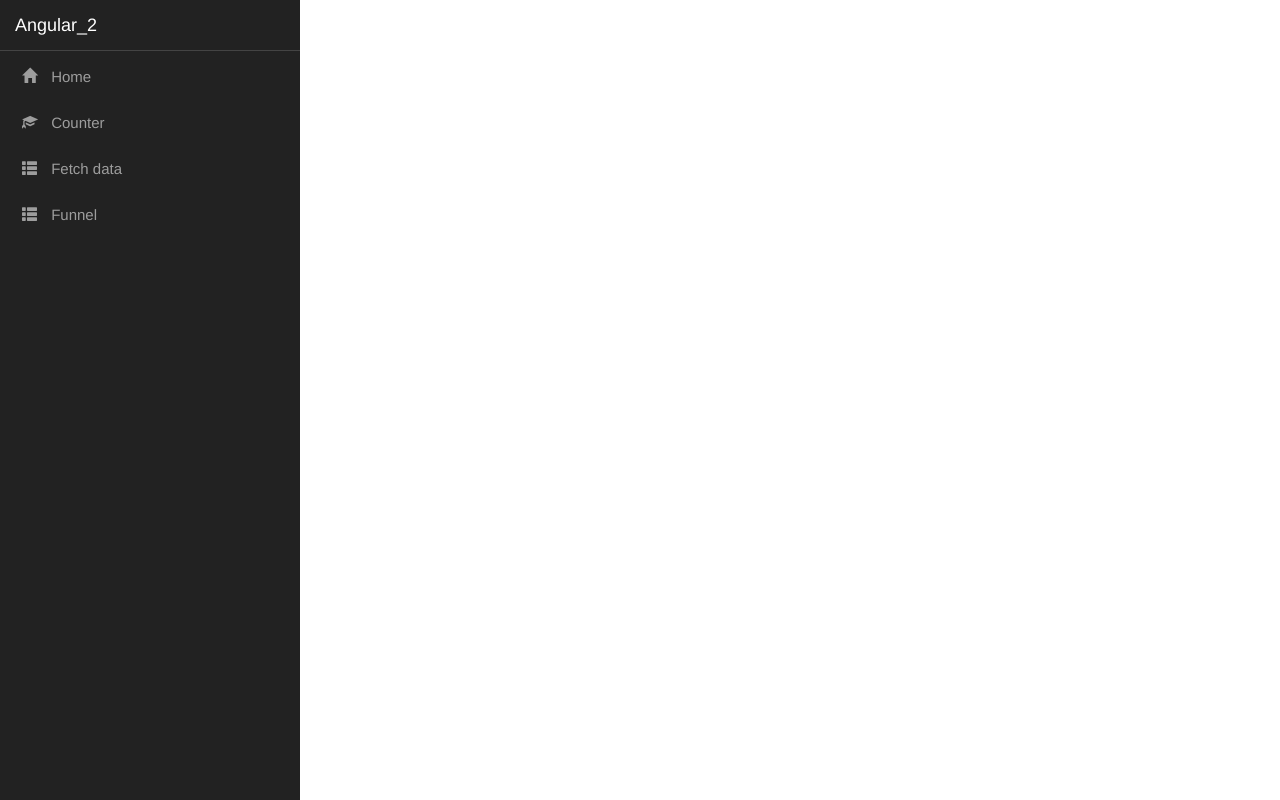
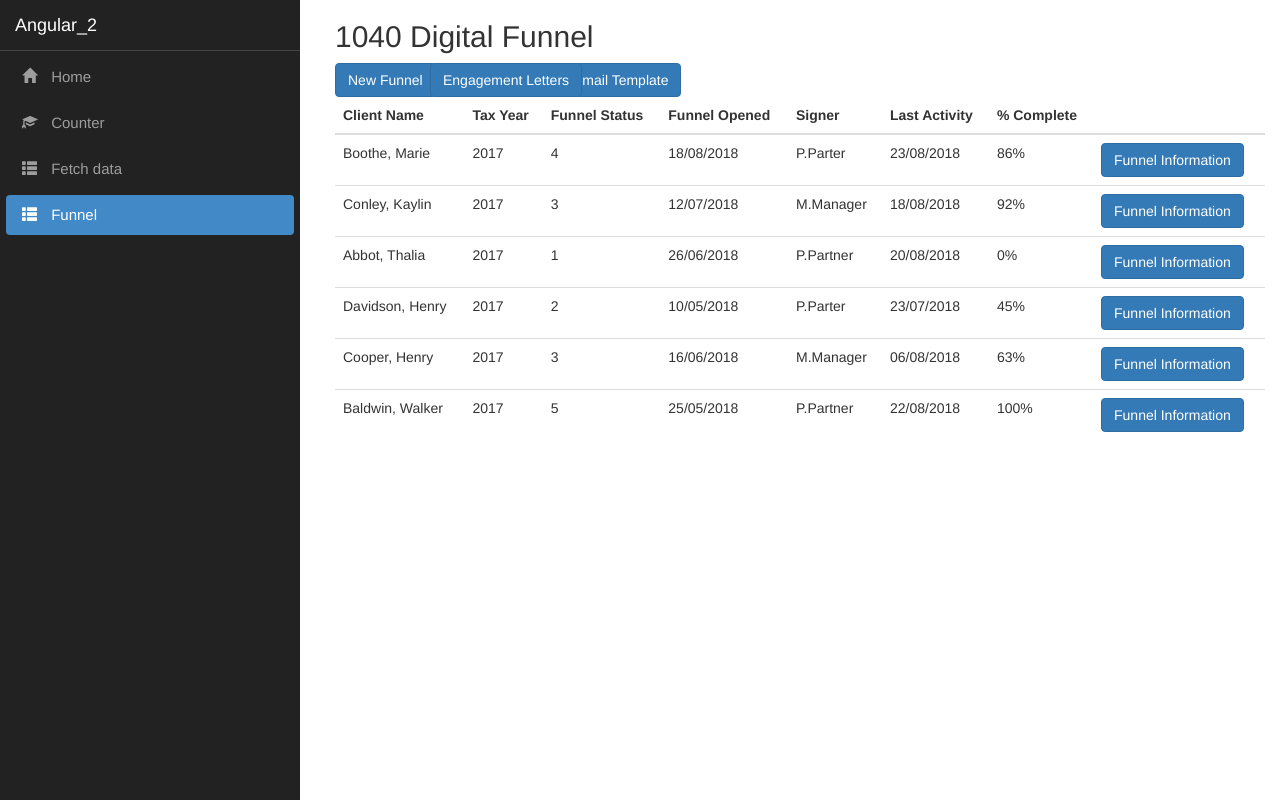
Before and after one commit to ndvarpe/Angular6-With-Grid, an Angular app in the folder Angular 2/ClientApp/: page /funnel in a window 1280 px wide. Before the commit this address led to /. Built offline with nearby package versions, Linux system fonts and the light colour scheme.

Commit message:
Dummy view and links added.

```diff
--- a/Angular 2/ClientApp/src/app/app.module.ts
+++ b/Angular 2/ClientApp/src/app/app.module.ts
@@ -28,6 +28,7 @@ import { FunnelComponent } from './components/funnel/funnel.component';
       { path: '', component: HomeComponent, pathMatch: 'full' },
       { path: 'counter', component: CounterComponent },
       { path: 'fetch-data', component: FetchDataComponent },
+      { path: 'funnel', component: FunnelComponent }
     ])
   ],
   providers: [],
--- a/Angular 2/ClientApp/src/app/components/funnel/funnel.component.html
+++ b/Angular 2/ClientApp/src/app/components/funnel/funnel.component.html
@@ -1,3 +1,56 @@
-<p>
-  funnel works!
-</p>
+<div class='card'>
+  <div class='card-header'>
+    <h2>{{pageTitle}}</h2>
+  </div>
+  <div class='card-body'>
+    <div class='row'>
+      <div class='col-md-1'>
+        <button class='btn btn-primary'>
+          New Funnel
+        </button>
+      </div>
+      <div class='col-md-2' style="padding-left:30px">
+        <button class='btn btn-primary'>
+          Engagement Letters
+        </button>
+      </div>
+      <div class='col-md-offset-3'>
+        <button class='btn btn-primary'>
+          Email Template
+        </button>
+      </div>
+    </div>
+  </div>
+  <div class='table-responsive'>
+    <table class='table' *ngIf='funnels && funnels.length'>
+      <thead>
+        <tr>
+          <th>Client Name</th>
+          <th>Tax Year</th>
+          <th>Funnel Status</th>
+          <th>Funnel Opened</th>
+          <th>Signer</th>
+          <th>Last Activity</th>
+          <th>% Complete</th>
+          <th></th>
+        </tr>
+      </thead>
+      <tbody>
+        <tr *ngFor='let funnel of funnels'>
+          <td>{{funnel.clientName}}</td>
+          <td>{{funnel.taxYear}}</td>
+          <td>{{funnel.funnelStatus}}</td>
+          <td>{{funnel.funnelOpened}}</td>
+          <td>{{funnel.signer}}</td>
+          <td>{{funnel.lastActivity}}</td>
+          <td>{{funnel.percentComplete}}</td>
+          <td>
+            <button class='btn btn-primary'>
+              Funnel Information
+            </button>
+          </td>
+        </tr>
+      </tbody>
+    </table>
+  </div>
+</div>
--- a/Angular 2/ClientApp/src/app/components/funnel/funnel.component.ts
+++ b/Angular 2/ClientApp/src/app/components/funnel/funnel.component.ts
@@ -5,11 +5,71 @@ import { Component, OnInit } from '@angular/core';
   templateUrl: './funnel.component.html',
   styleUrls: ['./funnel.component.css']
 })
-export class FunnelComponent implements OnInit {
+export class FunnelComponent implements OnInit{
 
   constructor() { }
-
+  pageTitle: string = '1040 Digital Funnel';
+  funnels: any[] = [
+    {
+      "funnelId": 1,
+      "clientName": "Boothe, Marie",
+      "taxYear": 2017,
+      "funnelStatus": 4,
+      "funnelOpened": "18/08/2018",
+      "signer": "P.Parter",
+      "lastActivity": "23/08/2018",
+      "percentComplete": "86%"
+    },
+    {
+      "funnelId": 2,
+      "clientName": "Conley, Kaylin",
+      "taxYear": 2017,
+      "funnelStatus": 3,
+      "funnelOpened": "12/07/2018",
+      "signer": "M.Manager",
+      "lastActivity": "18/08/2018",
+      "percentComplete": "92%"
+    },
+    {
+      "funnelId": 3,
+      "clientName": "Abbot, Thalia",
+      "taxYear": 2017,
+      "funnelStatus": 1,
+      "funnelOpened": "26/06/2018",
+      "signer": "P.Partner",
+      "lastActivity": "20/08/2018",
+      "percentComplete": "0%"
+    },
+    {
+      "funnelId": 4,
+      "clientName": "Davidson, Henry",
+      "taxYear": 2017,
+      "funnelStatus": 2,
+      "funnelOpened": "10/05/2018",
+      "signer": "P.Parter",
+      "lastActivity": "23/07/2018",
+      "percentComplete": "45%"
+    },
+    {
+      "funnelId": 5,
+      "clientName": "Cooper, Henry",
+      "taxYear": 2017,
+      "funnelStatus": 3,
+      "funnelOpened": "16/06/2018",
+      "signer": "M.Manager",
+      "lastActivity": "06/08/2018",
+      "percentComplete": "63%"
+    },
+    {
+      "funnelId": 6,
+      "clientName": "Baldwin, Walker",
+      "taxYear": 2017,
+      "funnelStatus": 5,
+      "funnelOpened": "25/05/2018",
+      "signer": "P.Partner",
+      "lastActivity": "22/08/2018",
+      "percentComplete": "100%"
+    }];
   ngOnInit() {
   }
-
 }
--- a/Angular 2/ClientApp/src/app/nav-menu/nav-menu.component.html
+++ b/Angular 2/ClientApp/src/app/nav-menu/nav-menu.component.html
@@ -28,7 +28,7 @@
               </a>
             </li>
             <li [routerLinkActive]='["link-active"]'>
-              <a [routerLink]='["/fetch-data"]' (click)='collapse()'>
+              <a [routerLink]='["/funnel"]' (click)='collapse()'>
                 <span class='glyphicon glyphicon-th-list'></span> Funnel
               </a>
             </li>
--- a/Angular 2/ClientApp/src/styles.css
+++ b/Angular 2/ClientApp/src/styles.css
@@ -1 +1,2 @@
 /* You can add global styles to this file, and also import other style files */
+@import "~bootstrap/dist/css/bootstrap.min.css";
```
